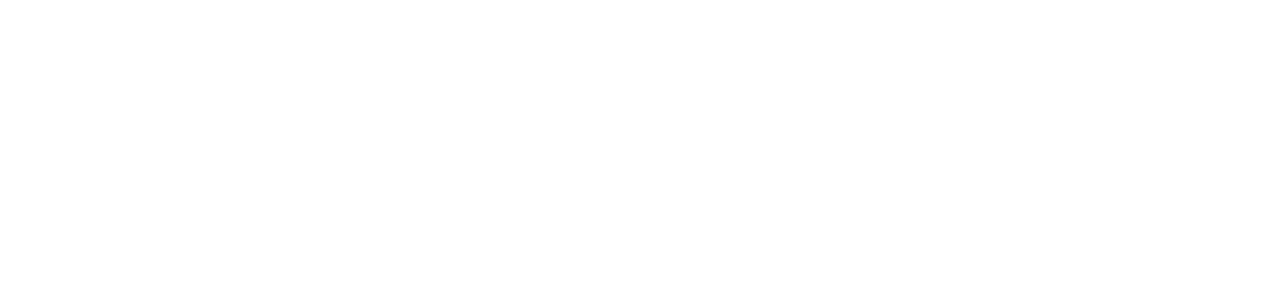
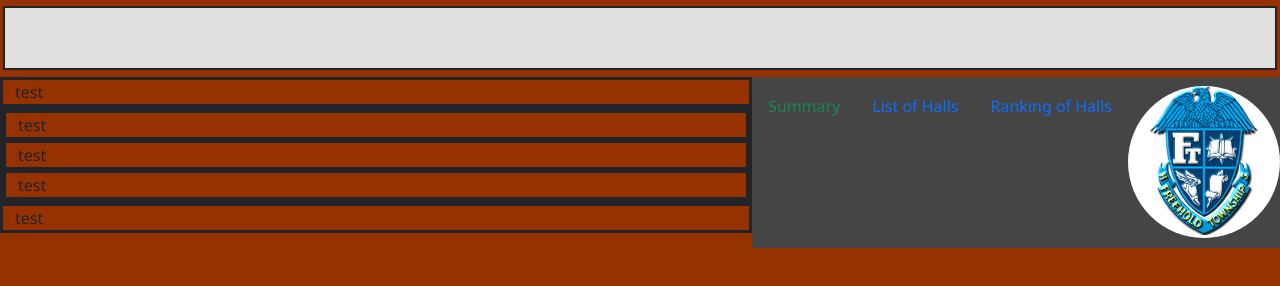
Before and after one commit to 224jfarrell/Bootstrap-Final-Project, a plain HTML site: page index.html in a window 1280 px wide. Drawn offline with nearby package versions, Linux system fonts and the light colour scheme.

Commit message:
commit two * navbar * added grid system * background color * added brand * changed font * added flair at top

```diff
--- a/index.html
+++ b/index.html
@@ -9,7 +9,32 @@
     <script src="https://cdn.jsdelivr.net/npm/bootstrap@5.1.3/dist/js/bootstrap.bundle.min.js"></script>
     <title>The Halls of FTHS - Bootstrap Final Project</title>
   </head>
-  <body>
-
+  <body style="background-color: #963200;">
+    <div class="mx-auto border border-2 border-dark" style="padding: 30px; width: 99.5%; background: #dfdfdf; margin: .5%"></div>
+    <ul class="nav" style="float: right; background-color: #454545; padding-top: 0.75%; padding-bottom: 0.75%">
+      <li class="nav-item">
+        <a class="nav-link text-success disabled" href="">Summary</a>
+      </li>
+      <li class="nav-item">
+        <a class="nav-link" href="halls.html">List of Halls</a>
+      </li>
+      <li class="nav-item">
+        <a class="nav-link" href="ranking.html">Ranking of Halls</a>
+      </li>
+      <li class="nav-item">
+        <img style="cursor: pointer" src="img/FT Emboss.png" alt="FTHS Logo" class="rounded-pill">
+      </li>
+    </ul>
+    <div class="row border border-3 border-dark">
+      <div class="col-xxl-12">test</div>
+    </div>
+    <div class="row border border-3 border-dark">
+      <div class="col-xxl-4 border border-3 border-dark">test</div>
+      <div class="col-xxl-4 border border-3 border-dark">test</div>
+      <div class="col-xxl-4 border border-3 border-dark">test</div>
+    </div>
+    <div class="row border border-3 border-dark">
+      <div class="col-xxl-12">test</div>
+    </div>
   </body>
 </html>
--- a/style.css
+++ b/style.css
@@ -0,0 +1,10 @@
+@import url('https://fonts.googleapis.com/css2?family=Noto+Sans:ital@0;1&display=swap');
+
+body {
+  max-width: 100vw;
+  overflow-x: hidden;
+}
+
+* {
+  font-family: 'Noto Sans', sans-serif;
+}
```
Also changed, not shown: halls.html (+29 -0 lines), ranking.html (+29 -0 lines), 1 other file.
